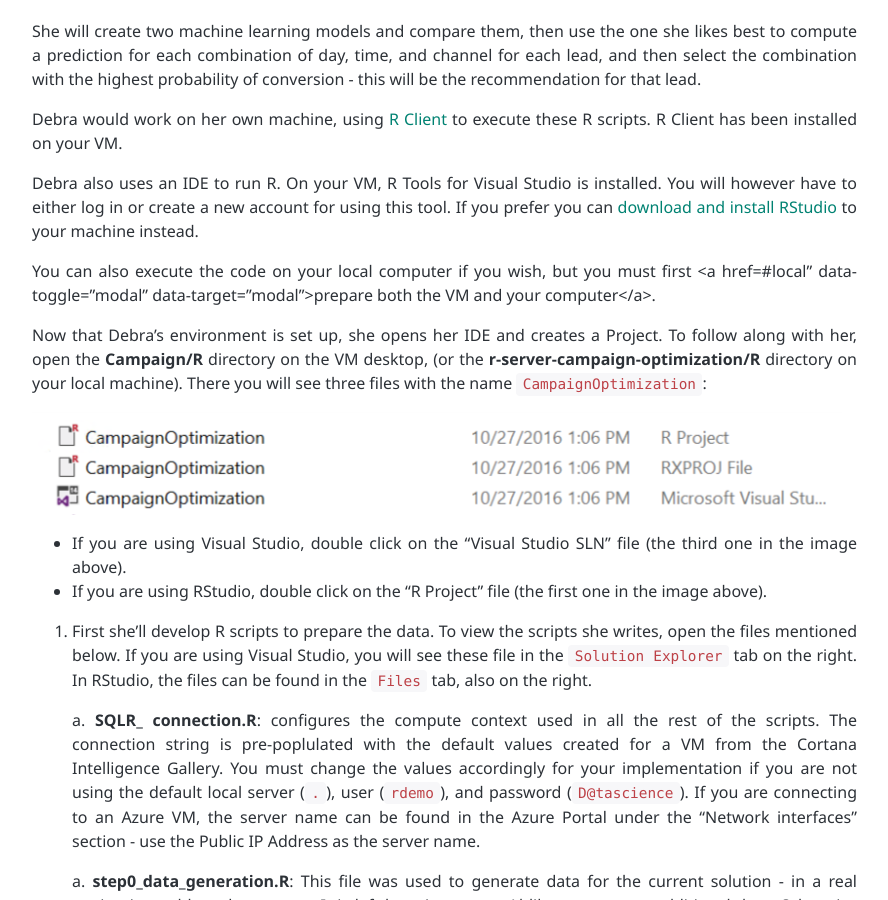
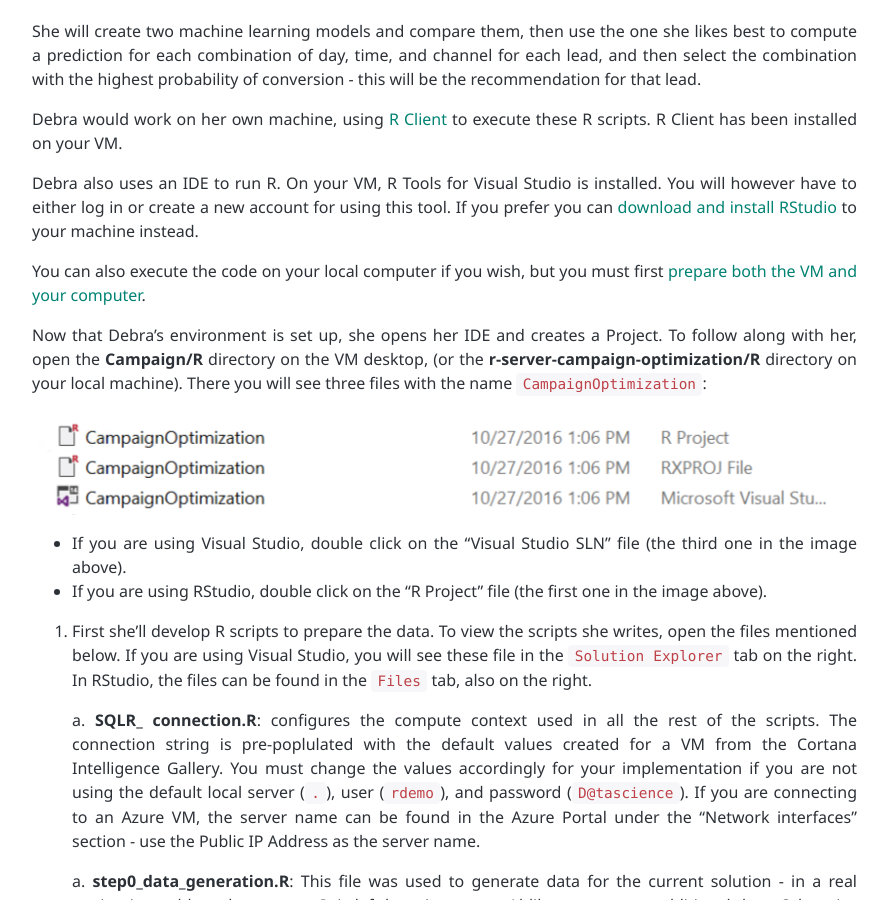
Before and after one commit to microsoft/r-server-campaign-optimization, a Jekyll site: the page built from CIG_Workflow.md, in a window 1280 px wide and 900 px high, scrolled down 1283 px. Shown: the whole window, without its empty margins (53-941 px from the left). Built offline with Jekyll 4.4.1, drawn with Linux system fonts in a browser that asks for light colours; nearby versions of some CDN libraries; some of the changed lines change nothing that is shown.

Commit message:
formatting

```diff
--- a/CIG_Workflow.md
+++ b/CIG_Workflow.md
@@ -53,8 +53,7 @@
 
 Debra also uses an IDE to run R.  On your VM, R Tools for Visual Studio is installed.  You will however have to either log in or create a new account for using this tool.  If you prefer you can <a href="https://www.rstudio.com/products/rstudio/download3/" target="_blank">download and install RStudio</a> to your machine instead.
 
-You can also execute the code on your local computer if you wish, but you must first
-<a href=#local" data-toggle="modal" data-target="modal">prepare both the VM and your computer</a>.
+You can also execute the code on your local computer if you wish, but you must first <a href="#local" data-toggle="modal"> prepare both the VM and your computer</a>.
 
 <!-- Configure Local Computer -->
 <div id="local" class="modal fade" role="dialog">
```
